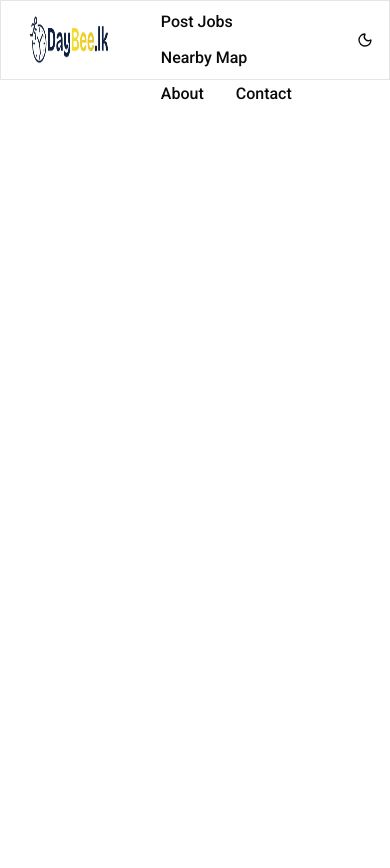
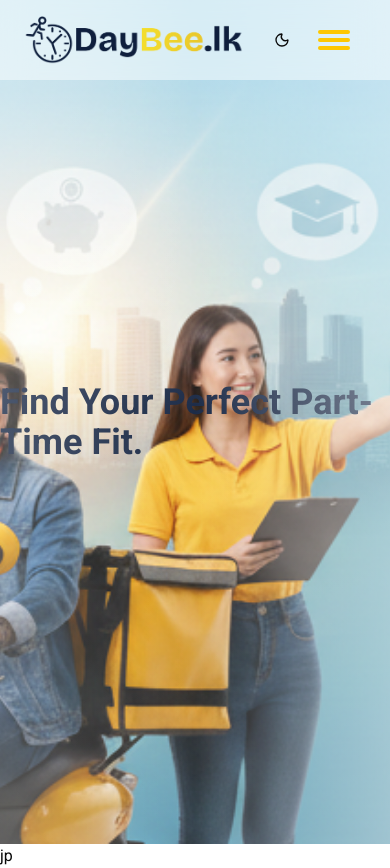
Before and after one commit to JayaniAnu10/Smart-Part-time-job-finder, a React (Vite) app in the folder frontend/part-time-react/: page / in a window 390 px wide. Before the commit the page ends 844 px from the top, so only its background shows below. Built offline with nearby package versions, Linux system fonts and the light colour scheme.

Commit message:
Build a responsive navigation bar and add the hero background

```diff
--- a/frontend/part-time-react/index.html
+++ b/frontend/part-time-react/index.html
@@ -9,7 +9,7 @@
       rel="stylesheet"
     />
   </head>
-  <body>
+  <body className="bg-base-100 text-primary">
     <div id="root"></div>
     <script type="module" src="/src/main.tsx"></script>
   </body>
--- a/frontend/part-time-react/package.json
+++ b/frontend/part-time-react/package.json
@@ -29,6 +29,7 @@
     "@types/react-dom": "^19.2.2",
     "@vitejs/plugin-react": "^5.1.0",
     "autoprefixer": "^10.4.22",
+    "daisyui": "^5.5.13",
     "eslint": "^9.39.1",
     "eslint-plugin-react-hooks": "^7.0.1",
     "eslint-plugin-react-refresh": "^0.4.24",
--- a/frontend/part-time-react/src/components/Logo.tsx
+++ b/frontend/part-time-react/src/components/Logo.tsx
@@ -9,11 +9,11 @@ const Logo = () => {
         <img
           src={logoLight}
           alt="Logo"
-          className="w-auto h-12  hover:scale-110 transition-transform duration-300 dark:hidden"
+          className="w-55 h-12 container  hover:scale-110 transition-transform duration-300 dark:hidden"
         />
         <img
           src={logodark}
-          className="hidden dark:block hover:scale-110 transition-transform duration-300"
+          className="hidden dark:block container hover:scale-110  w-55 h-12 transition-transform duration-300"
         />
       </NavLink>
     </div>
--- a/frontend/part-time-react/src/components/NavBar.tsx
+++ b/frontend/part-time-react/src/components/NavBar.tsx
@@ -1,19 +1,19 @@
+import { useState } from "react";
 import Logo from "./Logo";
 import ThemeToggle from "./ThemeToggle";
 import { Button } from "./ui/button";
 
 const NavBar = () => {
+  const [isMenuOpen, setMenuOpen] = useState(false);
   return (
-    <nav className="fixed flex  top-0 right-0 left-0  backdrop-blur-lg h-20 z-50 border ">
-      <div className="flex justify-between w-full items-center">
-        <div className="mx-7">
-          <Logo />
-        </div>
+    <nav className="fixed flex px-6 top-0 right-0 left-0 bg-background/50 backdrop-blur-lg h-20 z-50  w-full ">
+      <div className="flex justify-between w-full items-center gap-2">
+        <Logo />
 
-        <div className="md:flex items-center mx-2  gap-4">
+        <div className="tab:flex hidden md:flex items-center mx-2  gap-3">
           <Button
             variant="ghost"
-            className="font-medium text-md hover:bg-secondary/6
+            className="font-medium text-md hover:bg-base-100/6
             dark:hover:text-yellow-400
             cursor-pointer"
           >
@@ -39,13 +39,74 @@ const NavBar = () => {
           </Button>
           <Button
             variant="ghost"
-            className="font-medium text-md hover:bg-secondary/6 dark:hover:text-yellow-400 cursor-pointer"
+            className="font-medium text-md hover:bg-secondary/6 dark:hover:text-yellow-300 cursor-pointer"
           >
             Contact
           </Button>
         </div>
-        <div>
-          <ThemeToggle />
+        <div className="flex gap-3">
+          <div>
+            <ThemeToggle />
+          </div>
+          <div className="tab:flex md:flex hidden gap-3 pr-6">
+            <Button
+              variant="ghost"
+              className="hover:bg-yellow-400 text-md cursor-pointer dark:hover:text-secondary "
+            >
+              Login
+            </Button>
+            <Button
+              variant="default"
+              className="bg-yellow-400 cursor-pointer text-secondary hover:scale-105 dark:hover:bg-yellow-400 text-md transition-transform duration-300 hover:shadow-lg hover:shadow-yellow-300/25"
+            >
+              Get Started
+            </Button>
+          </div>
+          {/*Mobile design of nav bar */}
+          <div
+            className="tab:hidden md:hidden cursor-pointer pr-4 my-auto block"
+            onClick={() => setMenuOpen(!isMenuOpen)}
+          >
+            <div
+              className={`bg-yellow-400 w-8 rounded-full h-1 ${
+                isMenuOpen ? "rotate-45 top-2" : ""
+              } relative transition-all`}
+            ></div>
+            <div
+              className={`bg-yellow-400 w-8 rounded-full h-1 mt-1 ${
+                isMenuOpen ? "opacity-0" : "opacity-100"
+              }`}
+            ></div>
+            <div
+              className={`bg-yellow-400 w-8 rounded-full h-1 mt-1 ${
+                isMenuOpen ? "-rotate-45 -top-2" : ""
+              } relative transition-all`}
+            ></div>
+          </div>
+        </div>
+
+        <div
+          className={`tab:hidden absolute top-20 bg-white  dark:bg-background/90 dark:text-primary flex flex-col w-full font-semibold text-lg text-secondary transform transition-transform ${
+            isMenuOpen ? "opacity-100" : "opacity-0"
+          }`}
+        >
+          <ul className="text-left w-full p-4">
+            <li className="  hover:text-yellow-400 transition-all cursor-pointer py-2">
+              Find Jobs
+            </li>
+            <li className="hover:text-yellow-400 transition-all cursor-pointer py-2">
+              Post Job
+            </li>
+            <li className=" hover:text-yellow-400 transition-all cursor-pointer py-2">
+              NearBy
+            </li>
+            <li className=" hover:text-yellow-400 transition-all cursor-pointer py-2">
+              Contact
+            </li>
+            <li className="hover:text-yellow-400 transition-all cursor-pointer py-2">
+              About
+            </li>
+          </ul>
         </div>
       </div>
     </nav>
--- a/frontend/part-time-react/src/index.css
+++ b/frontend/part-time-react/src/index.css
@@ -64,7 +64,7 @@ body {
   --muted-foreground: oklch(0.556 0 0);
   --accent: oklch(0.97 0 0);
   --accent-foreground: oklch(0.205 0 0);
-  --destructive: oklch(0.577 0.245 27.325);
+  --destructive: #e7000b;
   --border: oklch(0.922 0 0);
   --input: oklch(0.922 0 0);
   --ring: oklch(0.708 0 0);
@@ -84,7 +84,7 @@ body {
 }
 
 .dark {
-  --background: #020318;
+  --background: #020419;
   --foreground: oklch(0.985 0 0);
   --card: oklch(0.205 0 0);
   --card-foreground: oklch(0.985 0 0);
@@ -92,7 +92,7 @@ body {
   --popover-foreground: oklch(0.985 0 0);
   --primary: oklch(0.922 0 0);
   --primary-foreground: oklch(0.205 0 0);
-  --secondary: oklch(0.269 0 0);
+  --secondary: oklch(12.777% 0.054 284.166);
   --secondary-foreground: oklch(0.985 0 0);
   --muted: oklch(0.269 0 0);
   --muted-foreground: oklch(0.708 0 0);
--- a/frontend/part-time-react/src/pages/HomePage.tsx
+++ b/frontend/part-time-react/src/pages/HomePage.tsx
@@ -1,9 +1,27 @@
 import NavBar from "../components/NavBar";
+import heroBackground from "@/assets/hero.png";
 
 const HomePage = () => {
   return (
     <div>
       <NavBar />
+      <div>
+        <section
+          className="relative flex flex-col items-center justify-center min-h-screen  bg-cover bg-center bg-fixed"
+          style={{
+            backgroundImage: `url(${heroBackground})`,
+          }}
+        >
+          <div className="absolute inset-0 bg-linear-to-b from-background/40 via-background/5 to-background/15 z-10" />
+          <div className="absolute inset-0 bg-linear-to-r from-background/20 via-transparent to-background/40 z-10" />
+          <div>
+            <span className="text-4xl font-extrabold text-right text-secondary">
+              Find Your Perfect Part-Time Fit.
+            </span>
+          </div>
+        </section>
+        <div>jp</div>
+      </div>
     </div>
   );
 };
```
Also changed, not shown: frontend/part-time-react/tailwind.config.js (+7 -4 lines), frontend/part-time-react/src/assets/hero.png (added), 1 other file (tests, documents, lock files or other folders).
